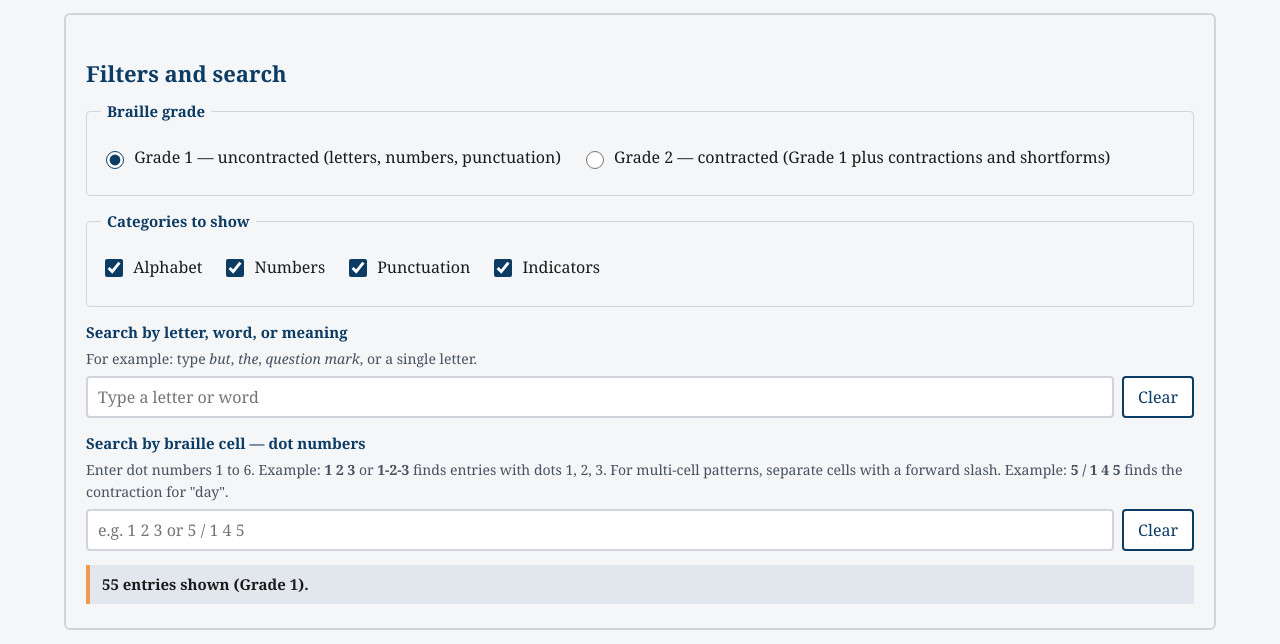
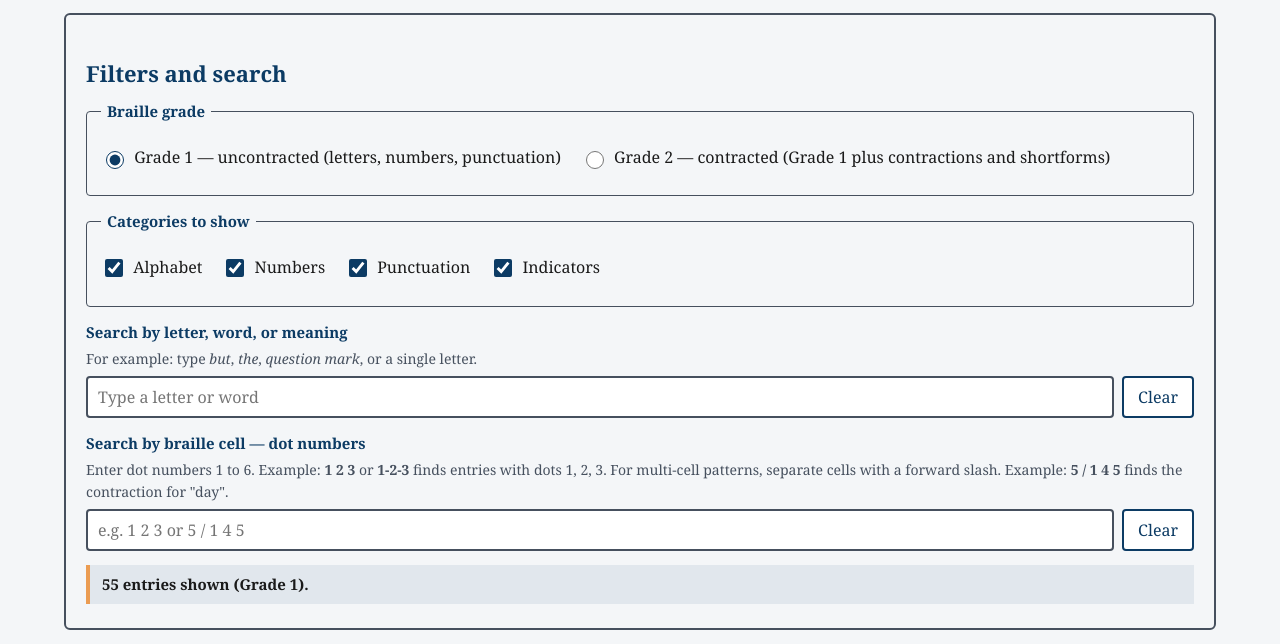
Before and after one commit to timdixon82/Braille-Reference, a website: page index.html in a window 1280 px wide. Shown: the part 144-788 px from the top of the page. Drawn offline with Linux system fonts and the light colour scheme.

Commit message:
fix(a11y): use --neutral for interactive borders, not --border (WCAG 1.4.11)

```diff
--- a/index.html
+++ b/index.html
@@ -15,7 +15,7 @@
     --orange:    var(--warm);
     --ink:       var(--fg);
     --muted:     var(--fg-muted);
-    --rule:      var(--border);
+    --rule:      var(--neutral);
     --highlight: var(--accent-subtle);
     --focus:     var(--accent);
     /* --bg and --bg-card are already defined by colors_and_type.css */
```
